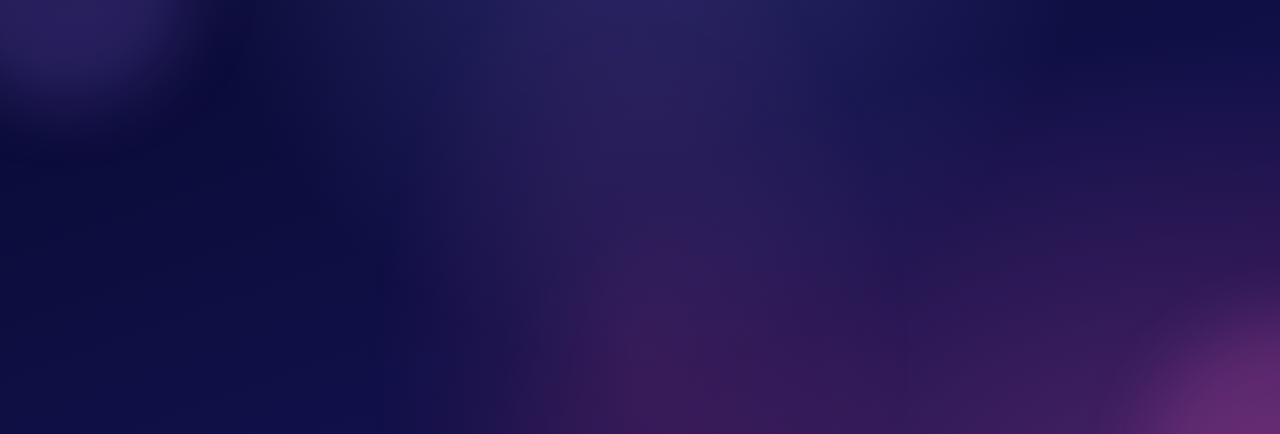
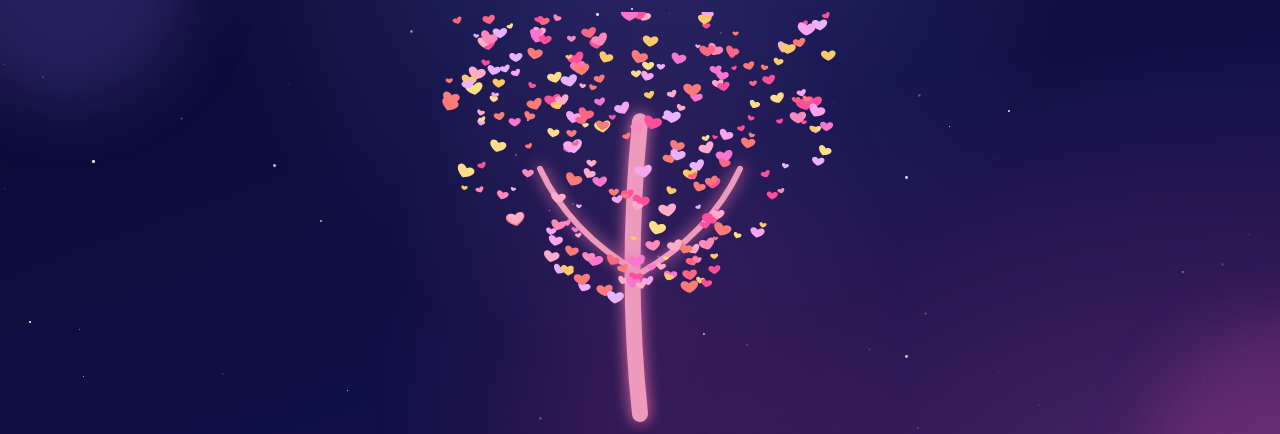
Before and after one commit to fggkggl8-sys/birthday-for-juliet, a plain HTML site: page index.html in a window 1280 px wide. Shown: the part 235-669 px from the top of the page. Drawn offline with nearby package versions, Linux system fonts and the light colour scheme; a web font is replaced by a local one.

Commit message:
Fix startup JavaScript crash caused by heart-tree initialization order

```diff
--- a/index.html
+++ b/index.html
@@ -40,7 +40,7 @@ Your Romeo ♡</div><button class="btn hidden" id="letterNext" onclick="next()">
 <section class="scene"><div class="tag">the final surprise / but never the end</div><div class="twinkle">🎀 ✨ 💕 ✨ 🎀</div><div class="tree-wrap" style="height:220px"><canvas id="finalTree" width="430" height="260" aria-label="Heart tree finale"></canvas></div><h1 class="final-title">I love you,<br>Juliet!</h1><div class="panel"><p>Different cities. Same sky. One very special girl who has my whole heart.</p><p style="font-family:Pacifico,cursive;font-size:22px;color:#be4f81;margin-top:14px">Happy Birthday, beautiful ♡</p></div><button class="btn" onclick="celebrate(90)">Make it rain love 💗</button><button class="btn secondary" onclick="go(0)">Replay our story ↺</button><div class="footer">made with love, just for you · November 16</div><div class="floating-ribbon">🎀 always, your Romeo 🎀</div></section>
 </main><div class="overlay" id="lightbox" onclick="closePhoto()"><div class="modal" onclick="event.stopPropagation()"><button class="close" onclick="closePhoto()" aria-label="Close photo">×</button><img id="largePhoto" alt="Juliet photo"><p id="photoCaption"></p></div></div>
 <script>
-const scenes=[...document.querySelectorAll('.scene')];let current=0;function go(n){current=n;scenes.forEach((s,i)=>s.classList.toggle('active',i===n));document.getElementById('progress').style.width=(100*(n+1)/scenes.length)+'%';scrollTo({top:0,behavior:'instant'});if(n===0)startTree();if(n===5)setTimeout(initScratch,200);if(n===8){startTree();celebrate(55)}}function next(){if(current===0&&!musicOn)toggleMusic();go(Math.min(current+1,scenes.length-1));celebrate(12)}go(0);
+const scenes=[...document.querySelectorAll('.scene')];let current=0;function go(n){current=n;scenes.forEach((s,i)=>s.classList.toggle('active',i===n));document.getElementById('progress').style.width=(100*(n+1)/scenes.length)+'%';scrollTo({top:0,behavior:'instant'});if(n===0)startTree();if(n===5)setTimeout(initScratch,200);if(n===8){startTree();celebrate(55)}}function next(){if(current===0&&!musicOn)toggleMusic();go(Math.min(current+1,scenes.length-1));celebrate(12)}
 function celebrate(n=35){const icons=['💗','💕','✨','🌸','💖','🎀','🦋'];for(let i=0;i<n;i++){const e=document.createElement('span');e.className='floaty';e.textContent=icons[Math.random()*icons.length|0];e.style.left=Math.random()*100+'vw';e.style.bottom='-40px';e.style.fontSize=(12+Math.random()*21)+'px';e.style.animationDuration=(2.5+Math.random()*3.5)+'s';e.style.animationDelay=(Math.random()*.7)+'s';document.body.appendChild(e);setTimeout(()=>e.remove(),7500)}}
 let giftOpened=false;function openGift(){if(giftOpened)return;giftOpened=true;document.getElementById('gift').classList.add('open');setTimeout(()=>{document.getElementById('giftMessage').classList.remove('hidden');document.getElementById('giftNext').classList.remove('hidden');celebrate(55)},550)}
 const pics=['assets/IMG-20260524-WA0013.jpg','assets/IMG-20260524-WA0015.jpg','assets/IMG-20261022-WA0183.jpg','assets/IMG-20261112-WA0011.jpg'];const captions=['That smile makes everything better ♡','Your silly side is my favorite!','The prettiest girl in every room','I could look at you forever ♡'];function viewPhoto(i){document.getElementById('largePhoto').src=pics[i];document.getElementById('photoCaption').textContent=captions[i];document.getElementById('lightbox').classList.add('show')}function closePhoto(){document.getElementById('lightbox').classList.remove('show')}document.addEventListener('keydown',e=>{if(e.key==='Escape')closePhoto()});
@@ -65,5 +65,5 @@ function drawHeart(c,x,y,r,color,rot){c.save();c.translate(x,y);c.rotate(rot);c.
 function initTree(id){const canvas=document.getElementById(id);if(!canvas)return;const c=canvas.getContext('2d'),w=canvas.width,h=canvas.height;const isFinal=id==='finalTree';const cx=w/2,base=h-18,top=h*.26;const hearts=[];let seed=13;const rand=()=>{seed=(seed*16807)%2147483647;return(seed-1)/2147483646};for(let i=0;i<240;i++){let x,y;do{x=(rand()*2-1);y=(rand()*2-1)}while((x*x+y*y-1)**3-x*x*y*y*y>0);const scale=isFinal?1.07:1.2;hearts.push({x:cx+x*w*.37*scale,y:h*.38-y*h*.31*scale,r:2.7+rand()*6.7,color:heartColors[Math.floor(rand()*heartColors.length)],rot:(rand()-.5)*.9,phase:rand()*6.28,delay:rand()*.72})}treeState.set(id,{canvas,c,w,h,cx,base,top,hearts,start:performance.now()})}
 function paintTree(state,t){const {c,w,h,cx,base,top,hearts}=state;c.clearRect(0,0,w,h);const grow=Math.min(1,t/1.7);c.save();c.strokeStyle='#ed9abd';c.lineCap='round';c.lineWidth=16;c.shadowColor='#e56ea7';c.shadowBlur=15;c.beginPath();c.moveTo(cx,base);c.quadraticCurveTo(cx-15,base*.65,cx,base-(base-top)*grow);c.stroke();if(grow>.6){const p=(grow-.6)/.4;c.lineWidth=6;for(let side of [-1,1]){c.beginPath();c.moveTo(cx,base*.65);c.quadraticCurveTo(cx+side*70,base*.55,cx+side*100*p,base*.39);c.stroke()}}c.restore();for(const a of hearts){const v=Math.min(1,Math.max(0,(t-1.1-a.delay*1.4)*2.1));if(v<=0)continue;const pulse=1+.055*Math.sin(t*3+a.phase);drawHeart(c,cx+(a.x-cx)*v,top+(a.y-top)*v,a.r*v*pulse,a.color,a.rot)}}
 let treeRAF=0;function startTree(){if(!treeState.size){initTree('heartTree');initTree('finalTree')}if(treeRAF)cancelAnimationFrame(treeRAF);const start=performance.now();const loop=now=>{const elapsed=(now-start)/1000;for(const state of treeState.values())paintTree(state,elapsed);treeRAF=requestAnimationFrame(loop)};treeRAF=requestAnimationFrame(loop)}
-startTree();
+go(0);
 </script></body></html>
```
